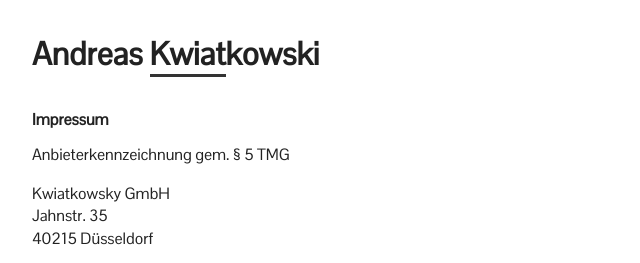
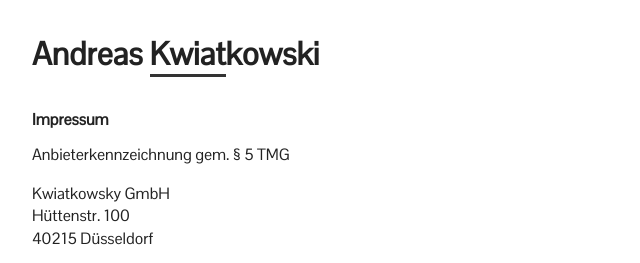
Before and after one commit to kwiat/kwiat.me, a plain HTML site: page impressum.html in a window 1280 px wide. Shown: the top 263 px of the page, 0-640 px from the left. Drawn offline with Linux system fonts and the light colour scheme.

Commit message:
Update company address

```diff
--- a/impressum.html
+++ b/impressum.html
@@ -43,7 +43,7 @@
 <p>Anbieterkennzeichnung gem. § 5 TMG</p>
 
 <p>Kwiatkowsky GmbH<br>
-Jahnstr. 35<br>
+Hüttenstr. 100<br>
 40215 Düsseldorf</p>
 
 <p>Internet: www.kwiat.me<br>
```
